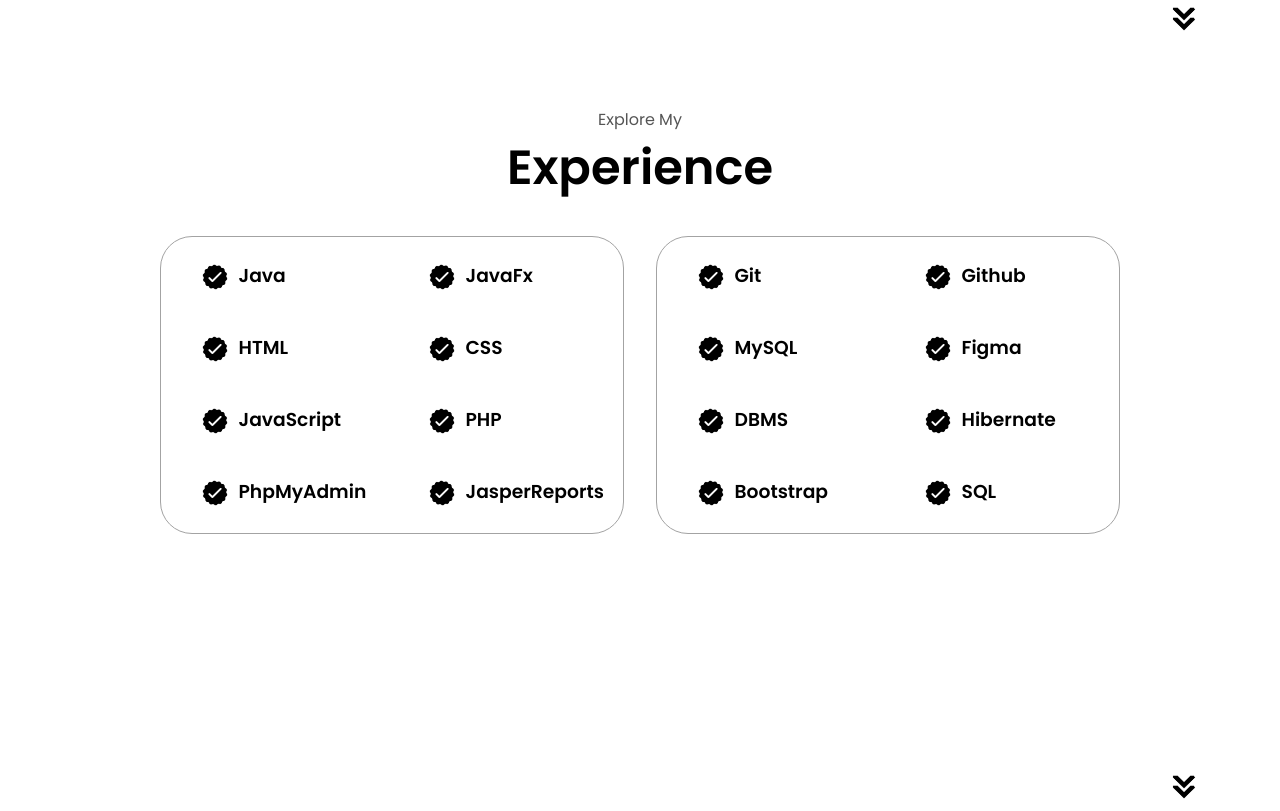
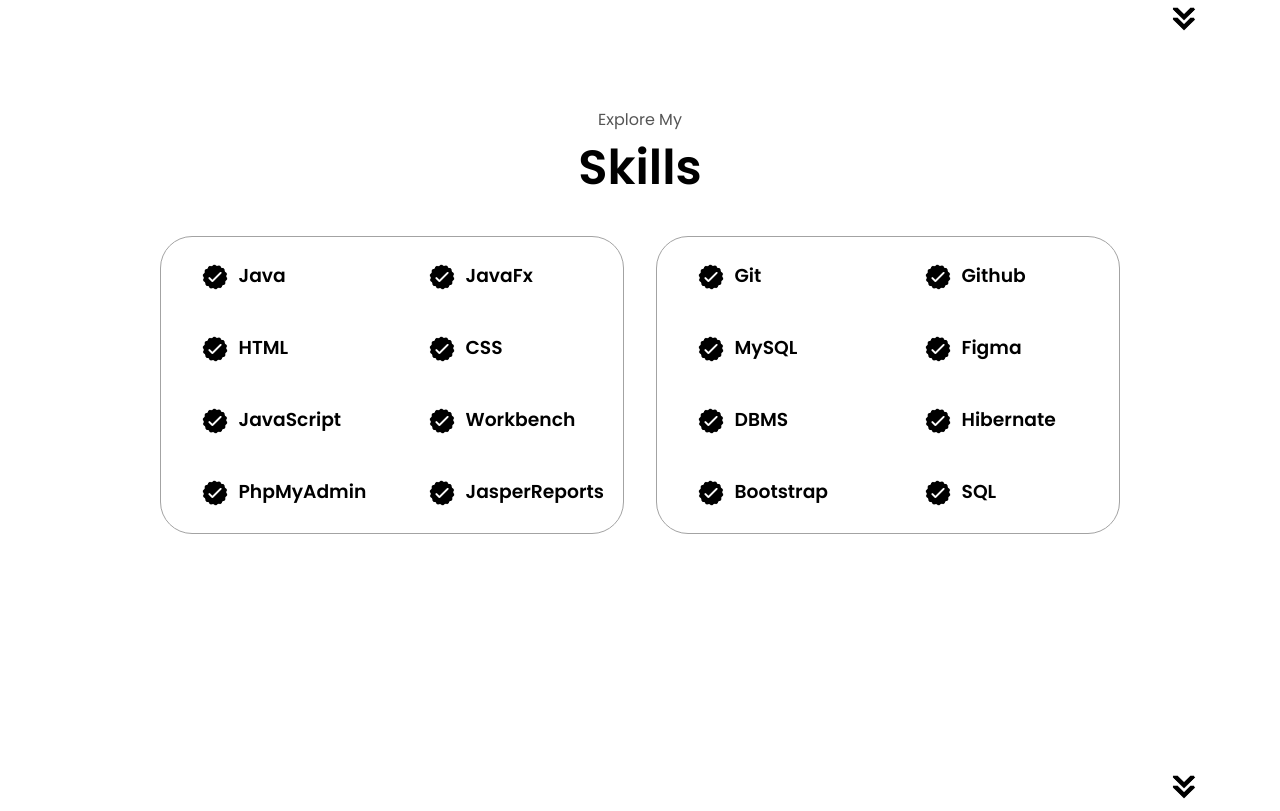
Before and after one commit to muneef-dev/portfolio, a plain HTML site: page index.html in a window 1280 px wide. Shown: the part 1589-2400 px from the top of the page. Drawn offline with Linux system fonts and the light colour scheme.

Commit message:
updated skills

```diff
--- a/index.html
+++ b/index.html
@@ -14,7 +14,7 @@
       <div>
         <ul class="nav-links">
           <li><a href="#about">About</a></li>
-          <li><a href="#experience">Experience</a></li>
+          <li><a href="#experience">Skills</a></li>
           <li><a href="#projects">Projects</a></li>
           <li><a href="#contact">Contact</a></li>
         </ul>
@@ -30,7 +30,7 @@
         </div>
         <div class="menu-links">
           <li><a href="#about" onclick="toggleMenu()">About</a></li>
-          <li><a href="#experience" onclick="toggleMenu()">Experience</a></li>
+          <li><a href="#experience" onclick="toggleMenu()">Skills</a></li>
           <li><a href="#projects" onclick="toggleMenu()">Projects</a></li>
           <li><a href="#contact" onclick="toggleMenu()">Contact</a></li>
         </div>
@@ -121,7 +121,7 @@
     </section>
     <section id="experience">
       <p class="section__text__p1">Explore My</p>
-      <h1 class="title">Experience</h1>
+      <h1 class="title">Skills</h1>
       <div class="experience-details-container">
         <div class="about-containers">
           <div class="details-container">
@@ -189,7 +189,7 @@
                   class="icon"
                 />
                 <div>
-                  <h3>PHP</h3>
+                  <h3>Workbench</h3>
                   <!-- <p>Basic</p> -->
                 </div>
               </article>
@@ -341,12 +341,12 @@
               >
                 Github
               </button>
-              <!-- <button
+              <button
                 class="btn btn-color-2 project-btn"
-                onclick="location.href='https://github.com/'"
+                onclick="location.href='https://drive.google.com/file/d/1LEz-IwAWAXOMcsmQopZ-NuA5v30Af3TG/view?usp=drive_link'"
               >
-                Live Demo
-              </button> -->
+                Demo
+              </button>
             </div>
           </div>
           <div class="details-container color-container">
@@ -433,7 +433,7 @@
         <div class="nav-links-container">
           <ul class="nav-links">
             <li><a href="#about">About</a></li>
-            <li><a href="#experience">Experience</a></li>
+            <li><a href="#experience">Skills</a></li>
             <li><a href="#projects">Projects</a></li>
             <li><a href="#contact">Contact</a></li>
           </ul>
```
